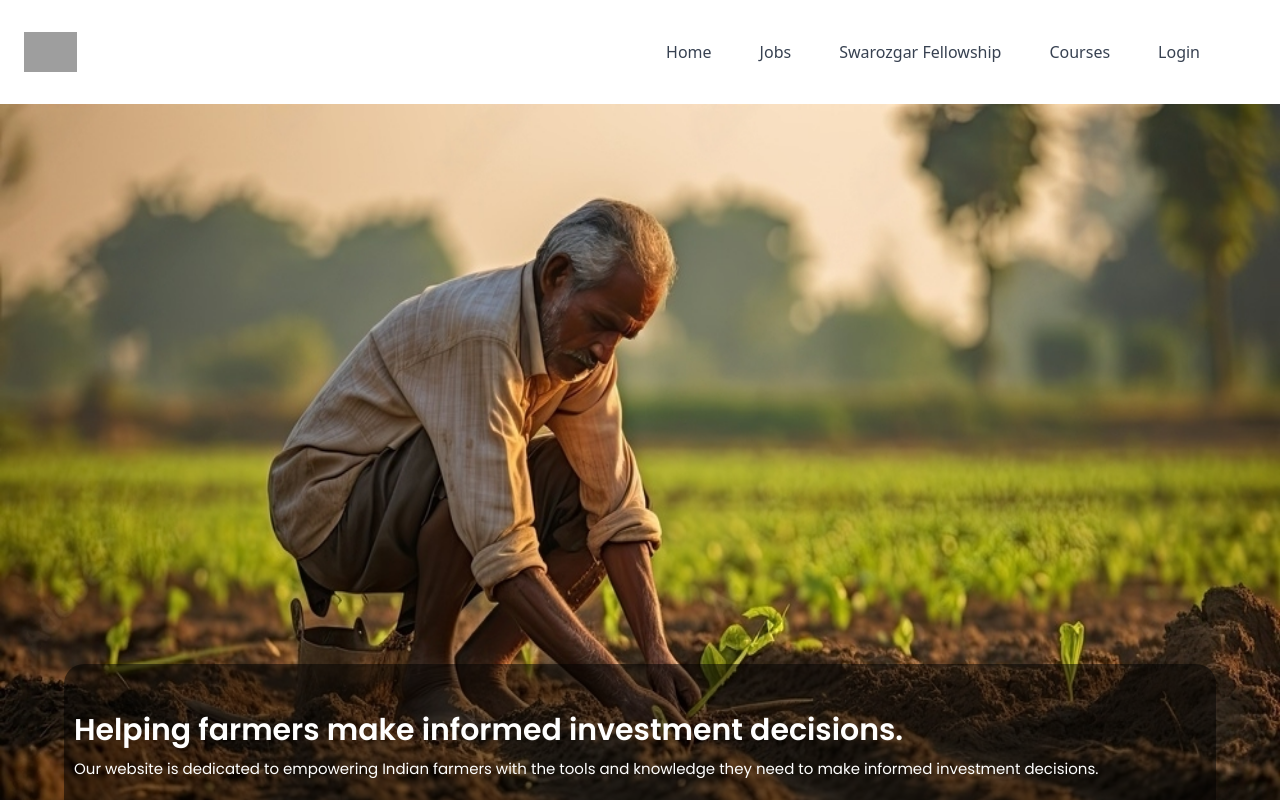
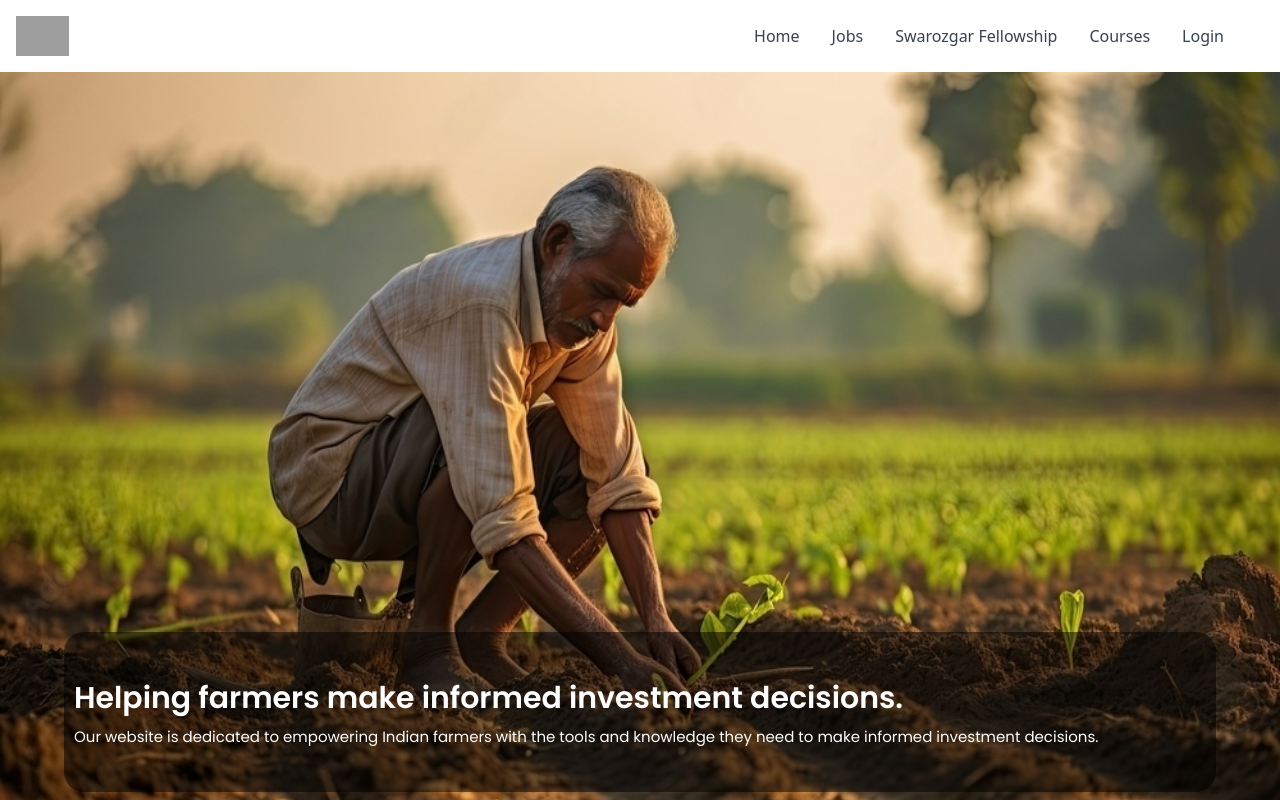
Before and after one commit to sharvil112003/blackrockHack, a React (Vite) app in the folder frontend/: page / in a window 1280 px wide. Shown: the top 800 px of the page. Built offline with nearby package versions, Linux system fonts and the light colour scheme; grey boxes are pictures that could not be loaded.

Commit message:
Added navbar

```diff
--- /dev/null
+++ b/frontend/src/components/GoogleTranslate.jsx
@@ -0,0 +1,35 @@
+import React, { useEffect } from "react";
+
+const GoogleTranslate = () => {
+  useEffect(() => {
+    const script = document.createElement("script");
+    script.src =
+      "http://translate.google.com/translate_a/element.js?cb=loadGoogleTranslate";
+    script.async = true;
+
+    script.onerror = () => {
+      console.error("Error loading Google Translate script.");
+    };
+
+    document.body.appendChild(script);
+
+    return () => {
+      document.body.removeChild(script);
+    };
+  }, []);
+
+  window.loadGoogleTranslate = () => {
+    if (window.google && window.google.translate) {
+      new window.google.translate.TranslateElement(
+        { pageLanguage: "en" },
+        "google_translate_element"
+      );
+    } else {
+      console.error("Google Translate API not available.");
+    }
+  };
+
+  return <div id="google_translate_element"></div>;
+};
+
+export default GoogleTranslate;
--- a/frontend/src/components/Navbar.jsx
+++ b/frontend/src/components/Navbar.jsx
@@ -1,12 +1,126 @@
-import React, { useState } from 'react';
-import {Link} from 'react-router-dom'
+// import React, { useState } from 'react';
+// import {Link} from 'react-router-dom'
+
+// const Navbar = () => {
+//   const [isOpen, setIsOpen] = useState(false);
+
+//   return (
+//     <nav className="relative bg-white shadow dark:bg-gray-800">
+//       <div className="container px-6 py-8 mx-auto">
+//         <div className="lg:flex lg:items-center lg:justify-between">
+//           <div className="flex items-center justify-between">
+//             <Link to="#">
+//               <img
+//                 className="w-auto h-10 sm:h-8s"
+//                 src="https://margshala.com/wp-content/uploads/2023/08/Margshala-Logo.png"
+//                 alt="Logo"
+//               />
+//             </Link>
+//             {/* Mobile menu button */}
+//             <div className="flex lg:hidden">
+//               <button
+//                 onClick={() => setIsOpen(!isOpen)}
+//                 type="button"
+//                 className="text-gray-500 bg-slate-800 dark:text-gray-200 hover:text-gray-600 dark:hover:text-gray-400 focus:outline-none focus:text-gray-600 dark:focus:text-gray-400"
+//                 aria-label="toggle menu"
+//               >
+//                 {isOpen ? (
+//                   <svg
+//                     xmlns="http://www.w3.org/2000/svg"
+//                     className="w-6 h-6"
+//                     fill="none"
+//                     viewBox="0 0 24 24"
+//                     stroke="currentColor"
+//                     strokeWidth="2"
+//                   >
+//                     <path
+//                       strokeLinecap="round"
+//                       strokeLinejoin="round"
+//                       d="M6 18L18 6M6 6l12 12"
+//                     />
+//                   </svg>
+//                 ) : (
+//                   <svg
+//                     xmlns="http://www.w3.org/2000/svg"
+//                     className="w-6 h-6"
+//                     fill="none"
+//                     viewBox="0 0 24 24"
+//                     stroke="currentColor"
+//                     strokeWidth="2"
+//                   >
+//                     <path
+//                       strokeLinecap="round"
+//                       strokeLinejoin="round"
+//                       d="M4 8h16M4 16h16"
+//                     />
+//                   </svg>
+//                 )}
+//               </button>
+//             </div>
+//           </div>
+
+//           {/* Mobile Menu open: "block", Menu closed: "hidden" */}
+//           <div
+//             className={`absolute inset-x-0 z-20 w-full px-6 py-4 transition-all duration-300 ease-in-out bg-white dark:bg-gray-800 lg:mt-0 lg:p-0 lg:top-0 lg:relative lg:bg-transparent lg:w-auto lg:opacity-100 lg:translate-x-0 lg:flex lg:items-center ${
+//               isOpen ? 'translate-x-0 opacity-100' : 'opacity-0 -translate-x-full'
+//             }`}
+//           >
+//             <div className="flex flex-col -mx-6 lg:flex-row lg:items-center lg:mx-8">
+//               <Link
+//                 to="/"
+//                 className="px-3 py-2 mx-3 mt-2 text-gray-700 transition-colors duration-300 transform rounded-md lg:mt-0 dark:text-gray-200 hover:bg-gray-100 dark:hover:bg-gray-700"
+//               >
+//                 Home
+//               </Link>
+//               <Link
+//                 to="/Jobs"
+//                 className="px-3 py-2 mx-3 mt-2 text-gray-700 transition-colors duration-300 transform rounded-md lg:mt-0 dark:text-gray-200 hover:bg-gray-100 dark:hover:bg-gray-700"
+//               >
+//                Jobs
+//               </Link>
+//               <Link
+//                 to="/Swarozgar"
+//                 className="px-3 py-2 mx-3 mt-2 text-gray-700 transition-colors duration-300 transform rounded-md lg:mt-0 dark:text-gray-200 hover:bg-gray-100 dark:hover:bg-gray-700"
+//               >
+//                 Swarozgar Fellowship
+//               </Link>
+//               <Link
+//                 to="/Courses"
+//                 className="px-3 py-2 mx-3 mt-2 text-gray-700 transition-colors duration-300 transform rounded-md lg:mt-0 dark:text-gray-200 hover:bg-gray-100 dark:hover:bg-gray-700"
+//               >
+//                 Courses
+//               </Link>
+//               <Link
+//                 to="/Login"
+//                 className="px-3 py-2 mx-3 mt-2 text-gray-700 transition-colors duration-300 transform rounded-md lg:mt-0 dark:text-gray-200 hover:bg-gray-100 dark:hover:bg-gray-700"
+//               >
+//                 Login
+//               </Link>
+
+//             </div>
+
+//             <div className="flex items-center mt-4 lg:mt-0">
+
+//             </div>
+//           </div>
+//         </div>
+//       </div>
+//     </nav>
+//   );
+// };
+
+// export default Navbar;
+
+import React, { useState } from "react";
+import { Link } from "react-router-dom";
+import GoogleTranslate from "./GoogleTranslate.jsx"; // Import the GoogleTranslate component
 
 const Navbar = () => {
   const [isOpen, setIsOpen] = useState(false);
 
   return (
     <nav className="relative bg-white shadow dark:bg-gray-800">
-      <div className="container px-6 py-8 mx-auto">
+      <div className="container px-4 py-4 mx-auto">
         <div className="lg:flex lg:items-center lg:justify-between">
           <div className="flex items-center justify-between">
             <Link to="#">
@@ -61,46 +175,47 @@ const Navbar = () => {
 
           {/* Mobile Menu open: "block", Menu closed: "hidden" */}
           <div
-            className={`absolute inset-x-0 z-20 w-full px-6 py-4 transition-all duration-300 ease-in-out bg-white dark:bg-gray-800 lg:mt-0 lg:p-0 lg:top-0 lg:relative lg:bg-transparent lg:w-auto lg:opacity-100 lg:translate-x-0 lg:flex lg:items-center ${
-              isOpen ? 'translate-x-0 opacity-100' : 'opacity-0 -translate-x-full'
+            className={`absolute inset-x-0 z-20 w-full px-6 py-2 transition-all duration-300 ease-in-out bg-white dark:bg-gray-800 lg:mt-0 lg:p-0 lg:top-0 lg:relative lg:bg-transparent lg:w-auto lg:opacity-100 lg:translate-x-0 lg:flex lg:items-center ${
+              isOpen
+                ? "translate-x-0 opacity-100"
+                : "opacity-0 -translate-x-full"
             }`}
           >
-            <div className="flex flex-col -mx-6 lg:flex-row lg:items-center lg:mx-8">
+            <div className="flex flex-col -mx-4 lg:flex-row lg:items-center lg:mx-6">
               <Link
                 to="/"
-                className="px-3 py-2 mx-3 mt-2 text-gray-700 transition-colors duration-300 transform rounded-md lg:mt-0 dark:text-gray-200 hover:bg-gray-100 dark:hover:bg-gray-700"
+                className="px-2 py-2 mx-2 mt-2 text-gray-700 transition-colors duration-300 transform rounded-md lg:mt-0 dark:text-gray-200 hover:bg-gray-100 dark:hover:bg-gray-700"
               >
                 Home
               </Link>
               <Link
                 to="/Jobs"
-                className="px-3 py-2 mx-3 mt-2 text-gray-700 transition-colors duration-300 transform rounded-md lg:mt-0 dark:text-gray-200 hover:bg-gray-100 dark:hover:bg-gray-700"
+                className="px-2 py-2 mx-2 mt-2 text-gray-700 transition-colors duration-300 transform rounded-md lg:mt-0 dark:text-gray-200 hover:bg-gray-100 dark:hover:bg-gray-700"
               >
-               Jobs
+                Jobs
               </Link>
               <Link
                 to="/Swarozgar"
-                className="px-3 py-2 mx-3 mt-2 text-gray-700 transition-colors duration-300 transform rounded-md lg:mt-0 dark:text-gray-200 hover:bg-gray-100 dark:hover:bg-gray-700"
+                className="px-2 py-2 mx-2 mt-2 text-gray-700 transition-colors duration-300 transform rounded-md lg:mt-0 dark:text-gray-200 hover:bg-gray-100 dark:hover:bg-gray-700"
               >
                 Swarozgar Fellowship
               </Link>
               <Link
                 to="/Courses"
-                className="px-3 py-2 mx-3 mt-2 text-gray-700 transition-colors duration-300 transform rounded-md lg:mt-0 dark:text-gray-200 hover:bg-gray-100 dark:hover:bg-gray-700"
+                className="px-2 py-2 mx-2 mt-2 text-gray-700 transition-colors duration-300 transform rounded-md lg:mt-0 dark:text-gray-200 hover:bg-gray-100 dark:hover:bg-gray-700"
               >
                 Courses
               </Link>
               <Link
                 to="/Login"
-                className="px-3 py-2 mx-3 mt-2 text-gray-700 transition-colors duration-300 transform rounded-md lg:mt-0 dark:text-gray-200 hover:bg-gray-100 dark:hover:bg-gray-700"
+                className="px-2 py-2 mx-2 mt-2 text-gray-700 transition-colors duration-300 transform rounded-md lg:mt-0 dark:text-gray-200 hover:bg-gray-100 dark:hover:bg-gray-700"
               >
                 Login
               </Link>
-
-            </div>
-
-            <div className="flex items-center mt-4 lg:mt-0">
-
+              {/* Google Translate dropdown */}
+              {/* <div className="flex items-center ml-4">
+                <GoogleTranslate />
+              </div> */}
             </div>
           </div>
         </div>
```
